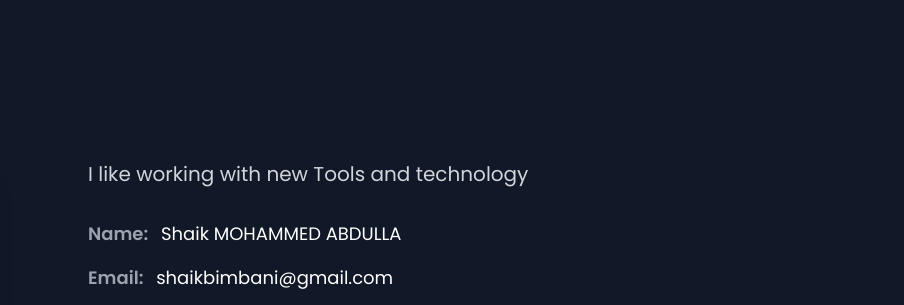
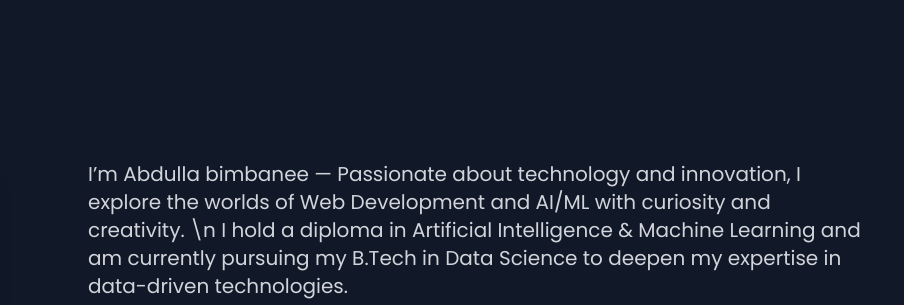
Before and after one commit to abdullabimbanee/abdullabimbanee, a plain HTML site: page index.html in a window 1280 px wide. Shown: the part 832-1137 px from the top of the page, 376-1280 px from the left. Drawn offline with nearby package versions, Linux system fonts and the light colour scheme.

Commit message:
Update index.html

```diff
--- a/index.html
+++ b/index.html
@@ -156,7 +156,8 @@
                 </div>
 
                 <div class="w-full md:w-2/3">
-                    <p class="text-xl text-gray-300 mb-8">I like working with new Tools and technology</p>
+                    <p class="text-xl text-gray-300 mb-8">I’m Abdulla bimbanee — Passionate about technology and innovation,
+I explore the worlds of Web Development and AI/ML with curiosity and creativity. \n I hold a diploma in Artificial Intelligence & Machine Learning and am currently pursuing my B.Tech in Data Science to deepen my expertise in data-driven technologies.</p>
                     <div class="space-y-4 text-lg">
                         <p><span class="text-gray-400 font-semibold mr-2">Name:</span> Shaik MOHAMMED ABDULLA</p>
                         <p><span class="text-gray-400 font-semibold mr-2">Email:</span> shaikbimbani@gmail.com</p>
@@ -622,4 +623,5 @@
     </script>
 </body>
 
+
 </html>
```
